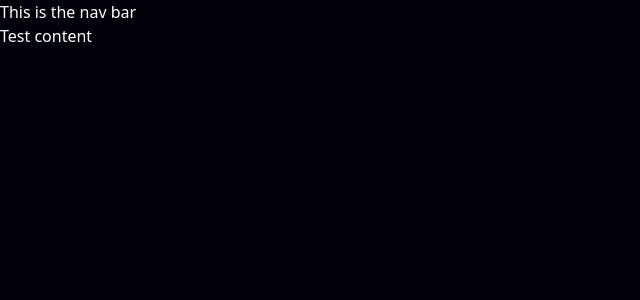
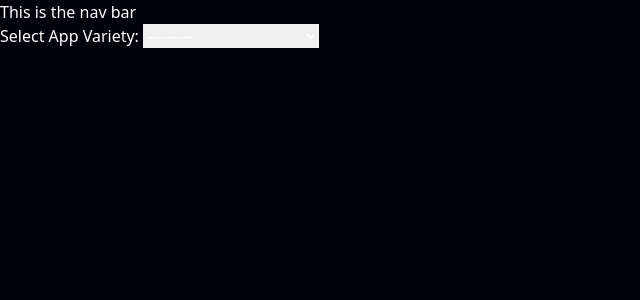
Before and after one commit to DeepEnc/fundamentals_django, a Django app: page /fundamental_app/app_store in a window 1280 px wide. Shown: the top 300 px of the page, without its empty margins (0-640 px from the left). Run offline with Django 5.2, Linux system fonts and the light colour scheme; tables that the repository leaves empty hold one stand-in row (values such as "Sample post"); some libraries are stand-ins or nearby versions.

Commit message:
feat: add the form to html

```diff
--- a/fundamentals_django/fundamental_app/templates/fundamental_app/app_store.html
+++ b/fundamentals_django/fundamental_app/templates/fundamental_app/app_store.html
@@ -1,5 +1,9 @@
 {% extends "layout.html" %}
 
 {% block content %}
-Test content
+
+<form method="POST">
+    {{form}}
+</form>
+
 {% endblock %}
--- a/fundamentals_django/fundamental_app/views.py
+++ b/fundamentals_django/fundamental_app/views.py
@@ -18,4 +18,6 @@
      if form.is_valid():
          app_variety = form.cleaned_data['app_variety']
          stores = AppStore.objects.filter(app_varieties=app_variety)
-    return render(request, 'fundamental_app/app_store.html', {stores: stores})
+    else:
+       form = AppVarietyForm()
+    return render(request, 'fundamental_app/app_store.html', {'stores': stores, 'form': form})
```
